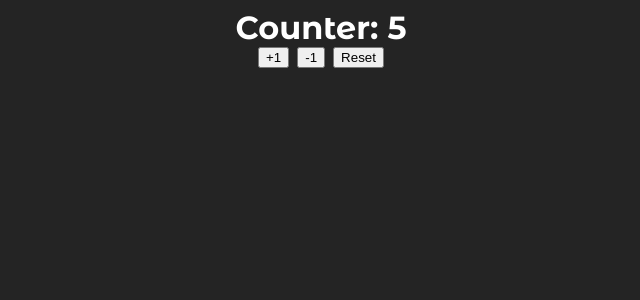
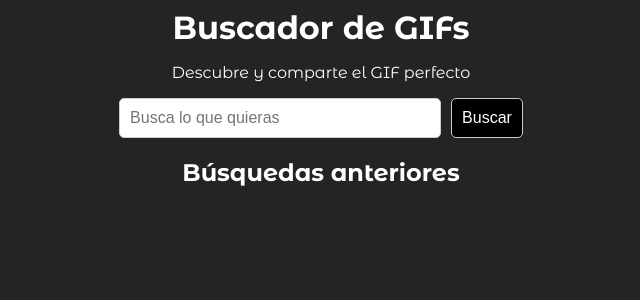
Before and after one commit to GuerreroWelinton/course-react-zero-to-expert, a React (Vite) app in the folder 03-gifs-app/: page / in a window 1280 px wide. Shown: the top 300 px of the page, without its empty margins (319-959 px from the left). Built offline with nearby package versions, Linux system fonts and the light colour scheme.

Commit message:
video - section 7, chapter 7 - react devtools

```diff
--- a/03-gifs-app/src/counter/components/MyCounterApp.tsx
+++ b/03-gifs-app/src/counter/components/MyCounterApp.tsx
@@ -17,3 +17,7 @@ export const MyCounterApp = () => {
     </div>
   );
 };
+
+// No se debe hacer un hook con condiciones, no es recomendado.
+// Los hooks dependen de su posición.
+// Primero ordenar los useState y después los efectos.
--- a/03-gifs-app/src/main.tsx
+++ b/03-gifs-app/src/main.tsx
@@ -1,13 +1,14 @@
 import { StrictMode } from 'react';
 import { createRoot } from 'react-dom/client';
 
-import { MyCounterApp } from './counter/components/MyCounterApp';
+import { GifsApp } from './GifsApp';
+
 import './index.css';
 
 createRoot(document.getElementById('root')!).render(
   <StrictMode>
-    <MyCounterApp />
-    {/* <GifsApp /> */}
+    <GifsApp />
+    {/* <MyCounterApp /> */}
   </StrictMode>
 );
 
```
